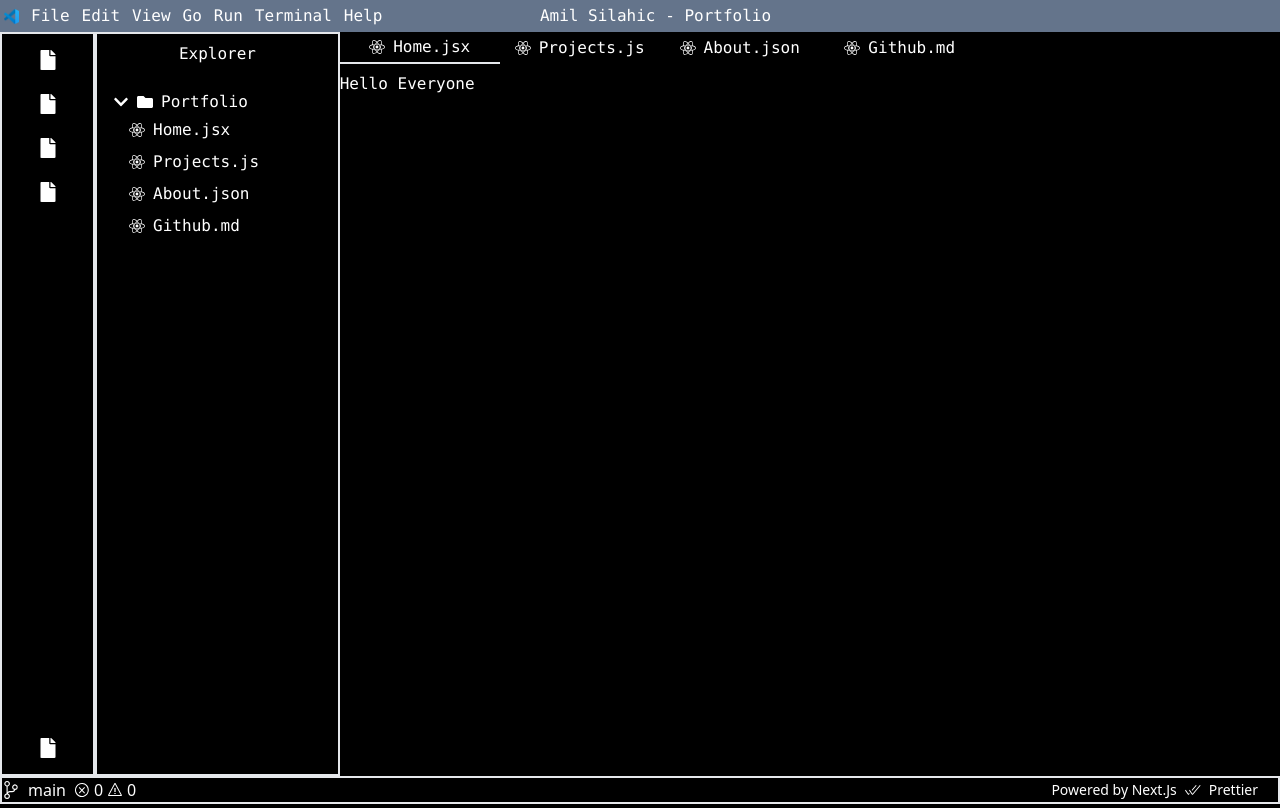
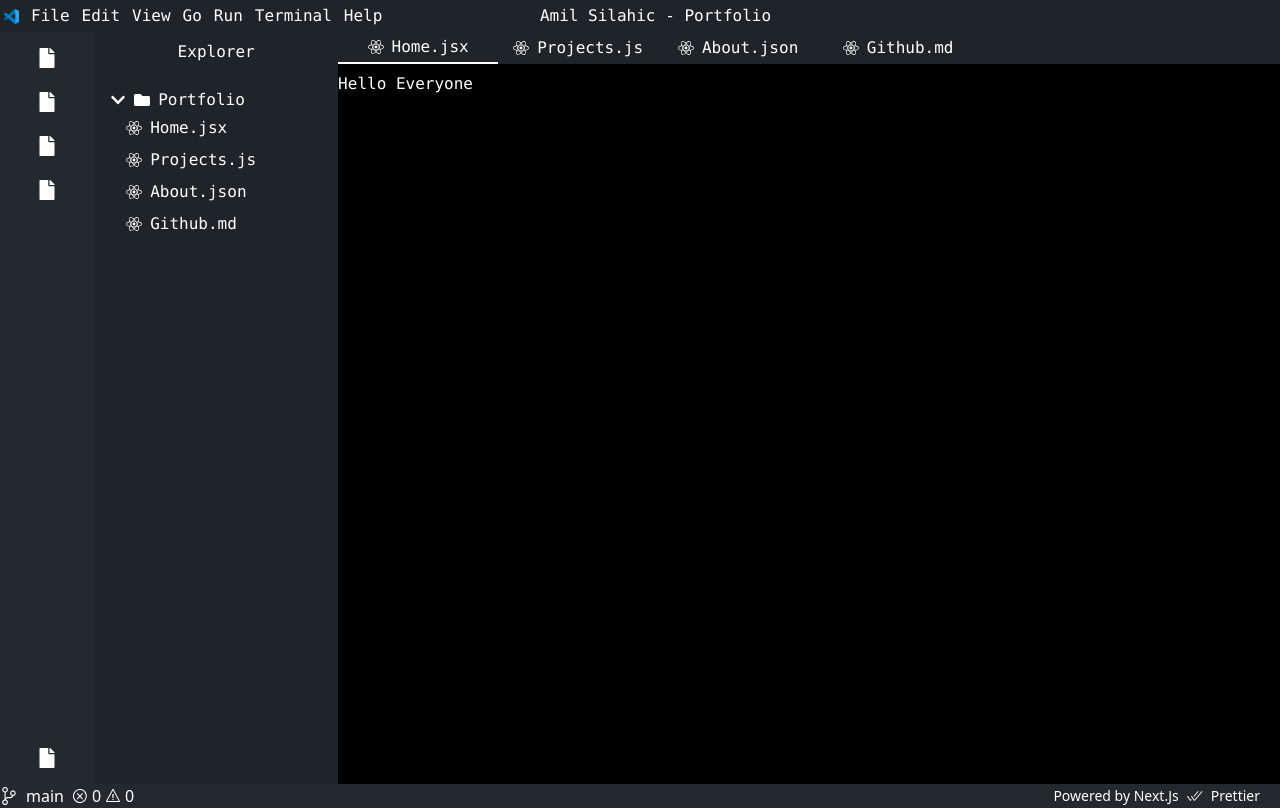
Before and after one commit to SilahicAmil/nextjs-updated-portfolio, a Next.js app: page / in a window 1280 px wide. Built offline with nearby package versions, Linux system fonts and the light colour scheme.

Commit message:
adding vscode colors to components

```diff
--- a/components/Navigation/ActionsNav.js
+++ b/components/Navigation/ActionsNav.js
@@ -2,7 +2,7 @@ import { FaFile } from "react-icons/fa";
 
 const ActionsNav = ({}) => {
   return (
-    <div className="flex flex-col w-32 border-2 justify-between">
+    <div className="flex flex-col w-32 justify-between bg-sidebar">
       <div className="py-4 gap-6 flex flex-col">
         <div className="flex items-center justify-center text-xl">
           <FaFile />
--- a/components/Navigation/BottomNav.js
+++ b/components/Navigation/BottomNav.js
@@ -7,7 +7,7 @@ import {
 
 const BottomNav = ({}) => {
   return (
-    <div className="w-screen h-full border-2">
+    <div className="w-screen h-full  bg-bottom">
       <ul className="flex items-center justify-between">
         <div className="flex items-center gap-2">
           <VscSourceControl className="text-lg" />
--- a/components/Navigation/FilesNav.js
+++ b/components/Navigation/FilesNav.js
@@ -7,7 +7,7 @@ const FilesNav = () => {
   return (
     <>
       <>
-        <div className="flex h-full w-full overflow-x-auto">
+        <div className="flex h-full w-full overflow-x-auto bg-files">
           <div
             className={`${
               router.pathname === "/" ? "border-b-2" : null
--- a/components/Navigation/Navigation.js
+++ b/components/Navigation/Navigation.js
@@ -15,7 +15,7 @@ const Navigation = ({ children }) => {
     <>
       <div className="flex font-mono">
         <ActionsNav />
-        <div className="flex flex-col  w-80 px-4  py-2 overflow-y-auto border-2 h-[93vh]">
+        <div className="flex flex-col  w-80 px-4  py-2 overflow-y-auto max-h-screen h-[94vh]  bg-navigation ">
           <h2 className="flex items-center justify-center">Explorer</h2>
 
           <div className="flex flex-col justify-between mt-6">
--- a/components/Navigation/TopNav.js
+++ b/components/Navigation/TopNav.js
@@ -2,7 +2,7 @@ import Image from "next/image";
 
 const TopNav = () => {
   return (
-    <section className="w-screen  h-8 flex items-center justify-center border2 bg-slate-500 font-mono">
+    <section className="w-screen  h-8 flex items-center justify-center  bg-topnav font-mono">
       <span className="flex mr-3 ml-1">
         <Image
           src="/images/vscode_logo.png"
--- a/tailwind.config.js
+++ b/tailwind.config.js
@@ -6,6 +6,13 @@ module.exports = {
   ],
   theme: {
     extend: {},
+    colors: {
+      topnav: "#1f2428",
+      sidebar: "#24292e",
+      navigation: "#1f2428",
+      files: "#1f2428",
+      bottom: "#24292e",
+    },
   },
   plugins: [],
 };
```
